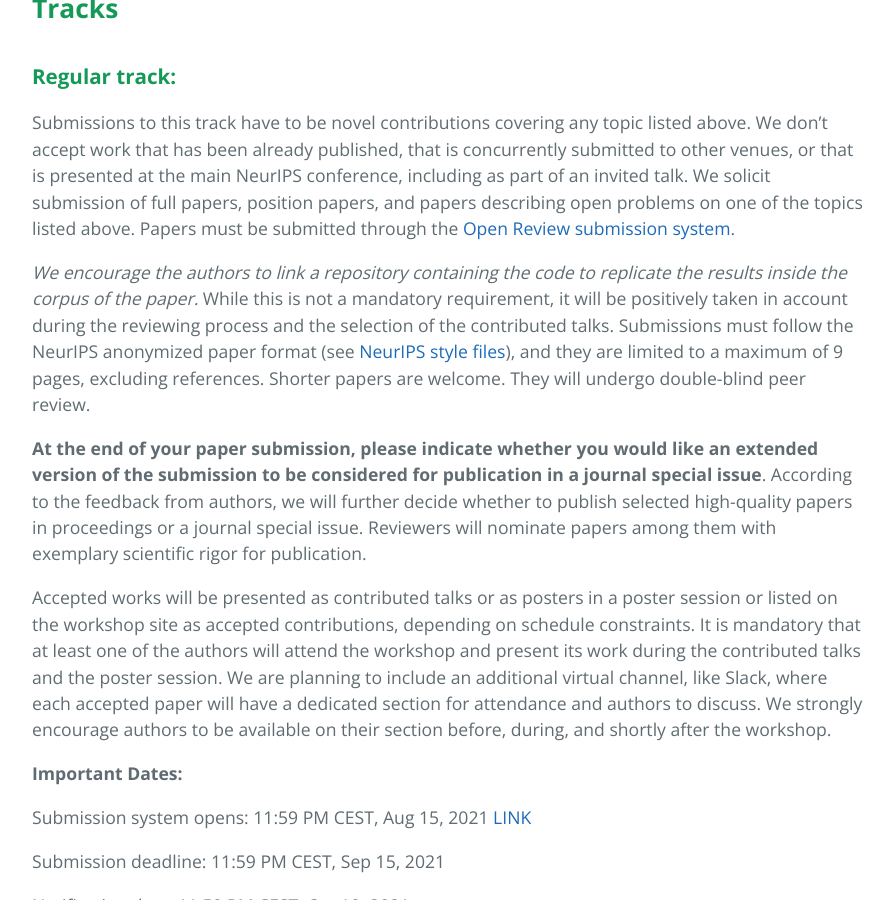
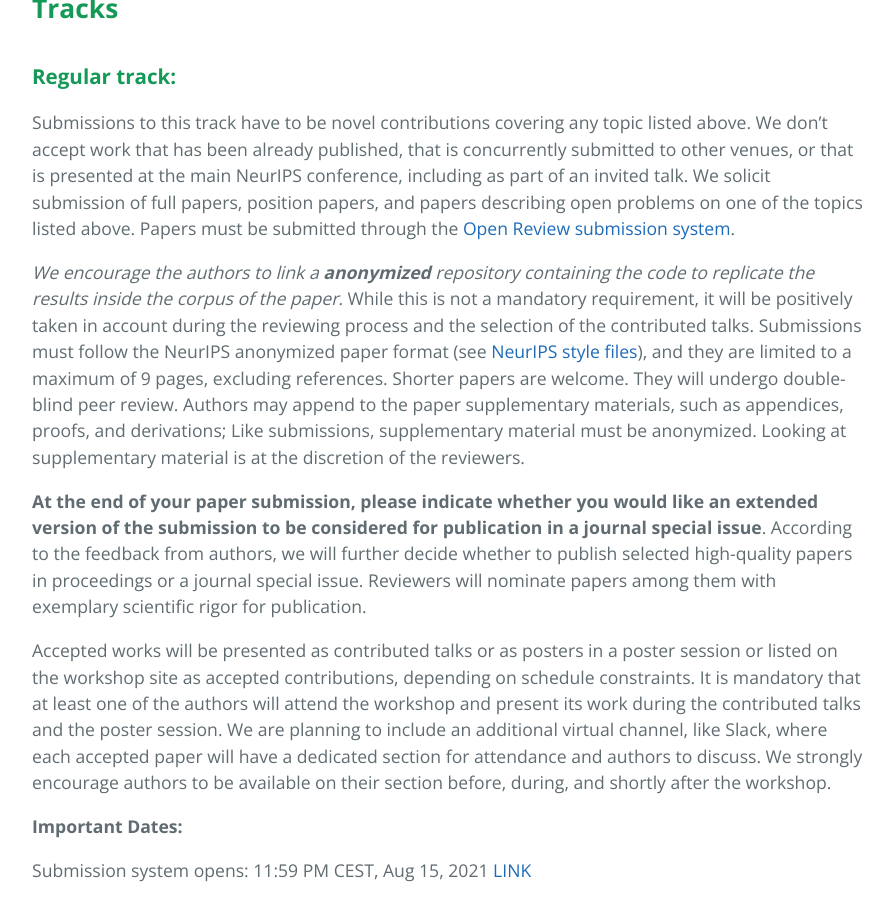
Before and after one commit to xai4debugging/xai4debugging.github.io, a Jekyll site: the page built from index.md, in a window 1280 px wide and 900 px high, scrolled down 1998 px. Shown: the whole window, without its empty margins (192-1086 px from the left). Built offline with Jekyll 4.4.1, drawn with Linux system fonts in a browser that asks for light colours; some of the changed text lies outside the part shown.

Commit message:
added supplemental material

```diff
--- a/index.md
+++ b/index.md
@@ -42,7 +42,7 @@ The call for papers includes three different tracks: *regular*, *mentorship*, an
 ### **Regular track:**
 Submissions to this track have to be novel contributions covering any topic listed above. We don't accept work that has been already published, that is concurrently submitted to other venues, or that is presented at the main NeurIPS conference, including as part of an invited talk. We solicit submission of full papers, position papers, and papers describing open problems on one of the topics listed above. Papers must be submitted through the <a href="https://openreview.net/group?id=NeurIPS.cc/2021/Workshop/XAI4Debugging">Open Review submission system</a>.
 
-*We encourage the authors to link a repository containing the code to replicate the results inside the corpus of the paper.* While this is not a mandatory requirement, it will be positively taken in account during the reviewing process and the selection of the contributed talks. Submissions must follow the NeurIPS anonymized paper format (see <a href="https://neurips.cc/Conferences/2021/PaperInformation/StyleFiles"> NeurIPS style files</a>), and they are limited to a maximum of 9 pages, excluding references. Shorter papers are welcome. They will undergo double-blind peer review.
+*We encourage the authors to link a **anonymized** repository containing the code to replicate the results inside the corpus of the paper.* While this is not a mandatory requirement, it will be positively taken in account during the reviewing process and the selection of the contributed talks. Submissions must follow the NeurIPS anonymized paper format (see <a href="https://neurips.cc/Conferences/2021/PaperInformation/StyleFiles"> NeurIPS style files</a>), and they are limited to a maximum of 9 pages, excluding references. Shorter papers are welcome. They will undergo double-blind peer review. Authors may append to the paper supplementary materials, such as appendices, proofs, and derivations; Like submissions, supplementary material must be anonymized. Looking at supplementary material is at the discretion of the reviewers.
 
 **At the end of your paper submission, please indicate whether you would like an extended version of the submission to be considered for publication in a journal special issue**. According to the feedback from authors, we will further decide whether to publish selected high-quality papers in proceedings or a journal special issue. Reviewers will nominate papers among them with exemplary scientific rigor for publication.
 
@@ -274,6 +274,7 @@ Peter Stone (Sony AI) and Daniele Nardi (Sapienza University of Rome)
 - Bilal Alsallakh, Facebook
 - Chaofan Chen, University of Maine
 - Chirag Agarwal, Harvard University
+- Christopher J. Anders, Technical University of Berlin
 - Daniele Nardi, Sapienza University of Rome
 - Eoin M. Kenny,  Insight Centre for Data Analytics
 - Eunji Kim, Seoul National University
```
